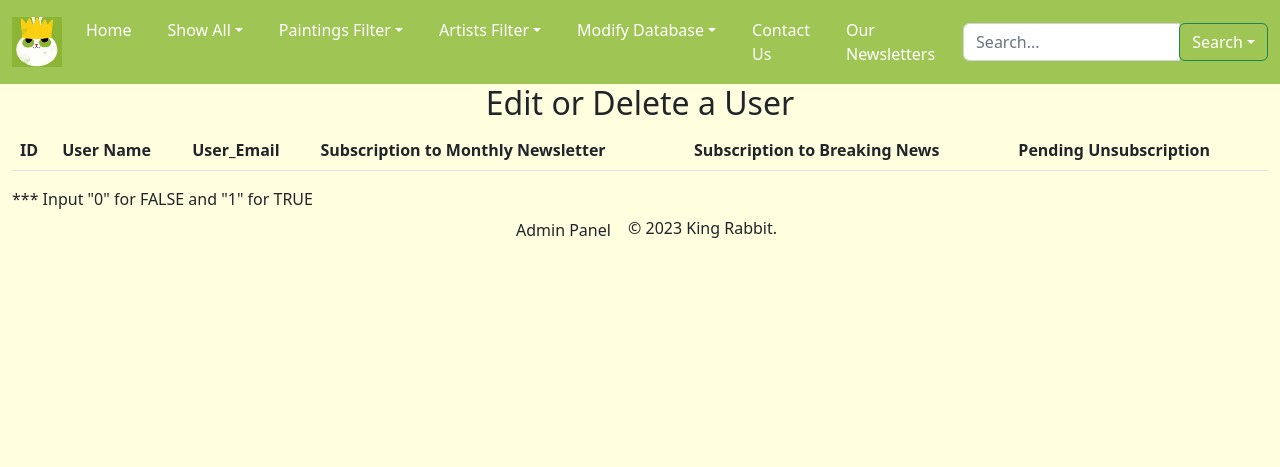
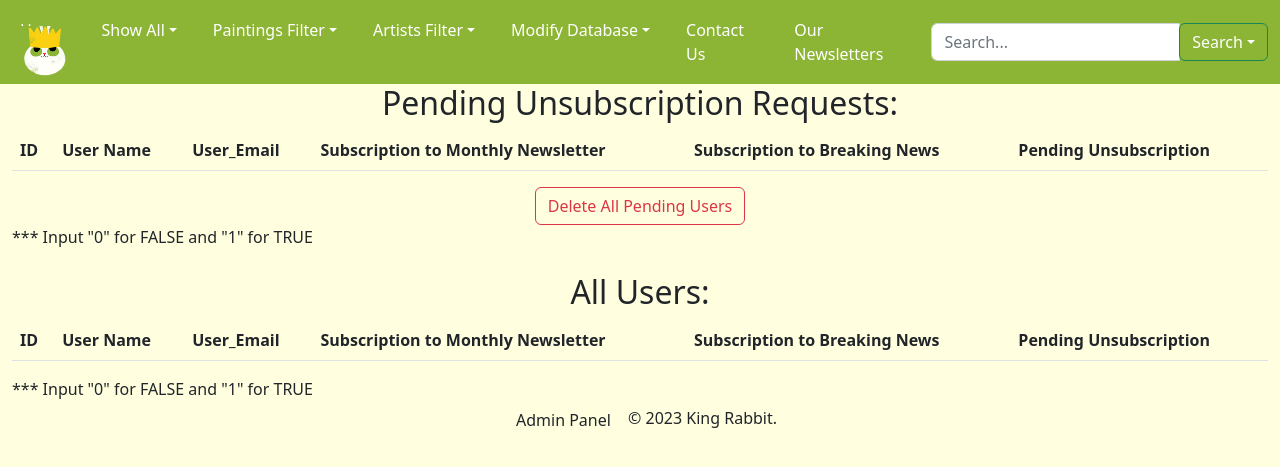
Before and after one commit to FrancisSullivan/AcmeArtWebsiteV3, a PHP site: page /users/select_all_edit_delete.php in a window 1280 px wide. Shown: the top 467 px of the page. Run offline with PHP 8.4, Linux system fonts and the light colour scheme; data that the repository does not hold is empty; some libraries are stand-ins or nearby versions.

Commit message:
update users

```diff
--- a/assets/css/style.css
+++ b/assets/css/style.css
@@ -28,16 +28,17 @@ html, body {
 
 /* Style the navbar background */
 .navbar {
-  background-color: #9fc554	; /* Set the background color to black */
+  background-color: #8cb535	; /* Set the background color to black */
   padding: 10px 0;
+
 }
 
 .dropdown-menu {
-  background-color: #9fc554;
+  background-color: #8cb535;
 }
 
 #maintitle{
-  color: #9fc554;
+  color: #8cb535;
   font-size: 50px;
 }
 
@@ -47,10 +48,18 @@ h2{
 
 #logo-img{
   position: absolute;
-  top: 0;
+  top: -1;
   bottom: 0;
 }
 
+@media only screen and (max-width: 1000px) {
+  #logo-img{
+   position: absolute;
+   top: 10px;
+   right: 10px;
+  }
+
+}
 /*--------------------------------------------------------------
 # Carousel
 --------------------------------------------------------------*/
--- a/components/navbar.php
+++ b/components/navbar.php
@@ -3,9 +3,13 @@
         <button class="navbar-toggler" type="button" data-bs-toggle="collapse" data-bs-target="#navbarNavDropdown" aria-controls="navbarNavDropdown" aria-expanded="false" aria-label="Toggle navigation">
             <span class="navbar-toggler-icon"></span>
         </button>
-        <a class="navbar-brand" href="../static/home.php"><img src="../images/logo2.png" alt="logo" width="50" height="50"></a>
+        <!-- <a class="navbar-brand" href="../static/home.php"><img src="../images/logo2.png" alt="logo" width="50" height="50"></a> -->
         <div class="collapse navbar-collapse" id="navbarNavDropdown">
             <ul class="navbar-nav">
+                <!-- Home Page. -->
+                <li class="nav-item" id="logo-img">
+                    <a class="nav-link" aria-current="page" href="../static/home.php"><img src="../images/logo2.png" alt="logo" width="50" height="50"></a>
+                </li>
                 <!-- Home Page. -->
                 <li class="nav-item">
                     <a class="nav-link" aria-current="page" href="../static/home.php">Home</a>
--- a/users/display.php
+++ b/users/display.php
@@ -43,11 +43,33 @@
                         <?php
                         }
                         ?>
+
+                        <?php
+                        if (isset($origin) && $origin == "select_all_pending.php") {
+                                            ?>
+                        <td>
+                        <a href="edit.php?id=<?php echo $row['user_id']; ?>" class="btn btn-outline-primary" name="edit_button">Edit</a>
+                        <a href="delete.php?id=<?php echo $row['user_id']; ?>" class="btn btn-outline-danger" name="delete_button">Delete</a>
+                        </td>
+
+                        <?php
+                        }
+                        ?>
                     </tr>
                     <?php
                 }
                 ?>
+
             </tbody>
-        </table>
+            </table>
+            <?php
+                        if (isset($origin) && $origin == "select_all_pending.php") {
+                                            ?>
+                        <div class="d-flex justify-content-center align-items-center">
+                        <a href="delete_all.php?id=<?php echo $row['user_id']; ?>" class="btn btn-outline-danger" name="delete_button">Delete All Pending Users</a>
+                        </div>
+                        <?php
+                        }
+                        ?>
     </body>
 </html>
--- a/users/select_all_edit_delete.php
+++ b/users/select_all_edit_delete.php
@@ -15,16 +15,29 @@
         ?>
         <div class="container-fluid">
             <!-- Heading. -->
-            <h2>Edit or Delete a User</h2>
+            <h2>Pending Unsubscription Requests:</h2>
+            <?php
+            $statement = "SELECT * from users where is_pending = '1'";
+            $origin = "select_all_pending.php";
+            include('display.php') ?>
+            <a>
+                *** Input "0" for FALSE and "1" for TRUE
+            </a>
+            <br>
+            <br>
+            <h2>All Users:</h2>
             <?php
             $statement = "SELECT * from users";
             $origin = "select_all_edit_delete.php";
             //Calling Table
-            include_once('display.php');
+            include('display.php');
             ?>
+
             <a>
                 *** Input "0" for FALSE and "1" for TRUE
             </a>
+
+
             <!-- Footer. -->
             <?php
             include_once('../components/footer.php');
--- a/users/sign_up.php
+++ b/users/sign_up.php
@@ -37,14 +37,14 @@
                     <div class="form-check">
                         <input type="checkbox" class="form-check-input" id="add_subscription_monthly_checkbox" name="add_subscription_monthly" value="true">
                     </div>
-                    <div>Subscribe to ACME monthly newsletter?</div>
+                    <div>Subscribe to ACME monthly newsletter</div>
                 </div>
                 <!-- breaking news. -->
                 <div class="input-group mb-3">
                     <div class="form-check">
                         <input type="checkbox" class="form-check-input" id="add_subscription_breaking_news_checkbox" name="add_subscription_breaking_news" value="true">
                     </div>
-                    <div>Subscribe to ACME breaking news?</div>
+                    <div>Subscribe to ACME breaking news</div>
                 </div>
 
                 <!-- Save. -->
```
Also changed, not shown: users/delete_all.php (added, +38 -0 lines), users/delete_all_status.php (added, +55 -0 lines).
